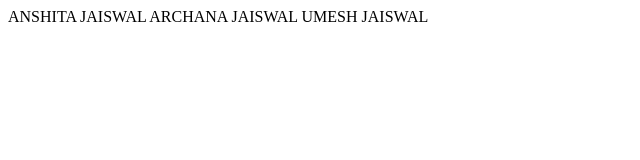
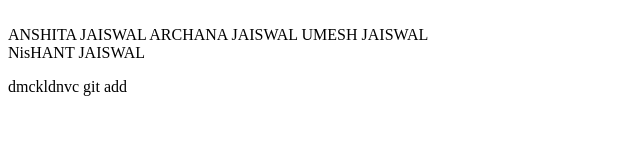
Before and after one commit to Anshita25ja/learn, a plain HTML site: page index.html in a window 1280 px wide. Shown: the whole page, without its empty margins (0-640 px from the left). Drawn offline with Linux system fonts and the light colour scheme.

Commit message:
chanbranch

```diff
--- a/index.html
+++ b/index.html
@@ -5,7 +5,9 @@
     <meta name="viewport" content="width=device-width, initial-scale=1.0">
     <title>Document</title>
 </head>
-<body>
+<br>
     ANSHITA JAISWAL ARCHANA JAISWAL UMESH JAISWAL
+    <br>NisHANT JAISWAL</br>
+    <p>dmckldnvc git add</p>
 </body>
 </html>
```
